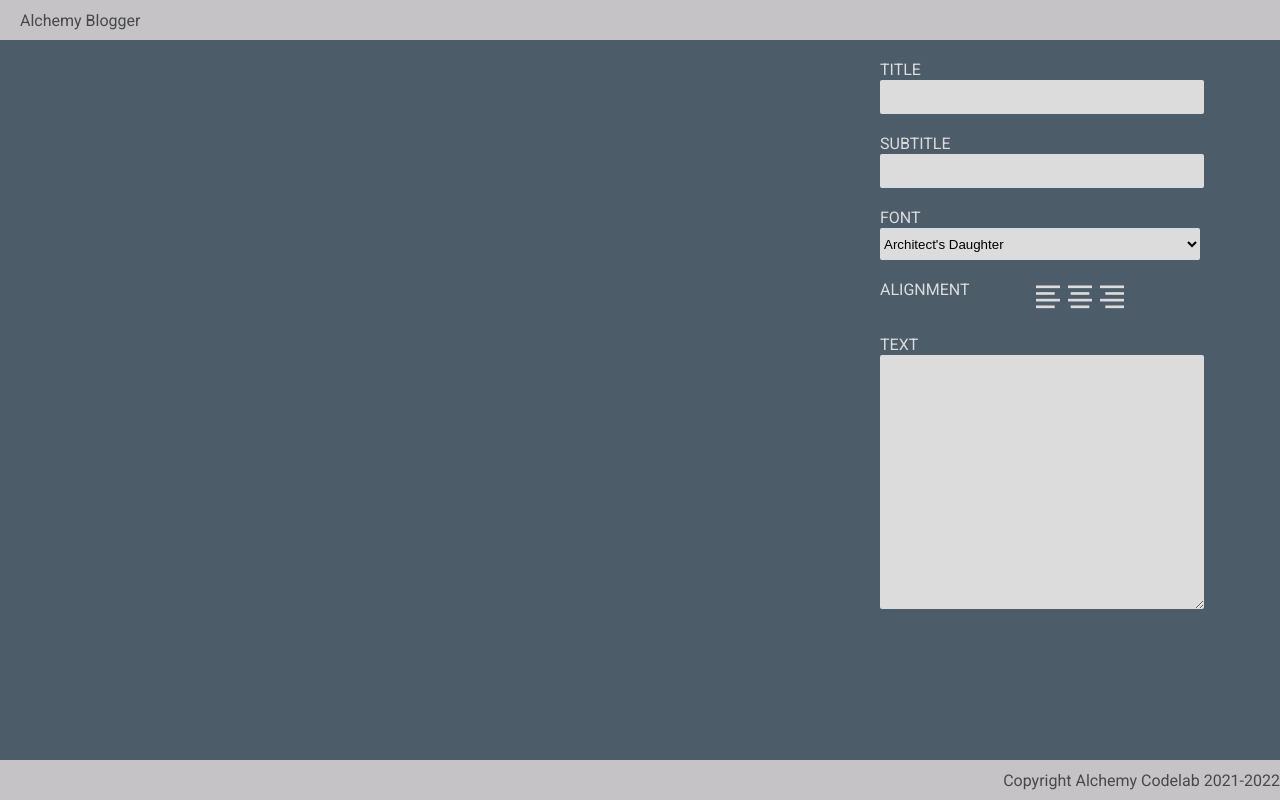
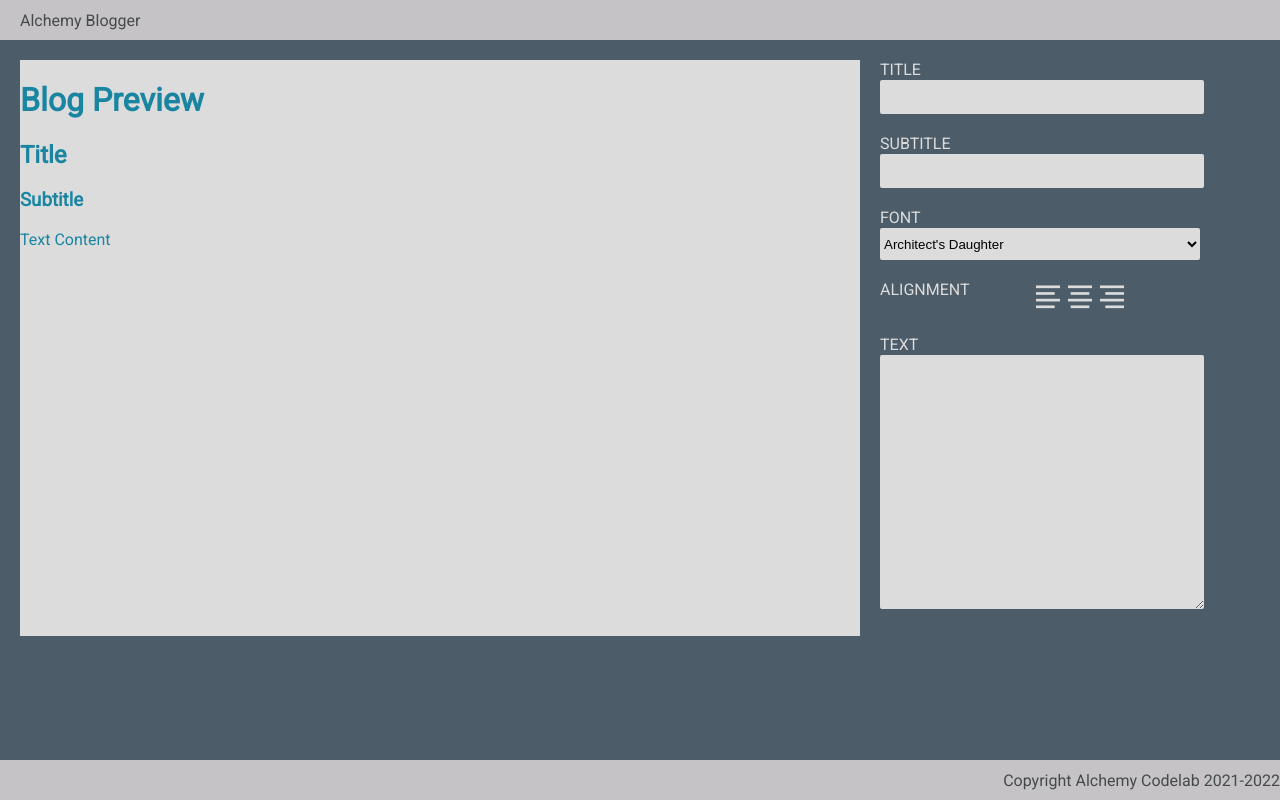
Before and after one commit to Allison-Ause/react-blog-builder, a React (Create React App) app: page / in a window 1280 px wide. Built offline with nearby package versions, Linux system fonts and the light colour scheme; a web font is replaced by a local one.

Commit message:
added initial html for Preview component

```diff
--- a/src/components/Preview/Preview.js
+++ b/src/components/Preview/Preview.js
@@ -14,5 +14,12 @@ export default function Preview() {
   //   <p>This is some blog text. </p>
   // </div>
 
-  return <></>;
+  return (
+    <div className="preview">
+      <h1>Blog Preview</h1>
+      <h2>Title</h2>
+      <h3>Subtitle</h3>
+      <p>Text Content</p>
+    </div>
+  );
 }
```
